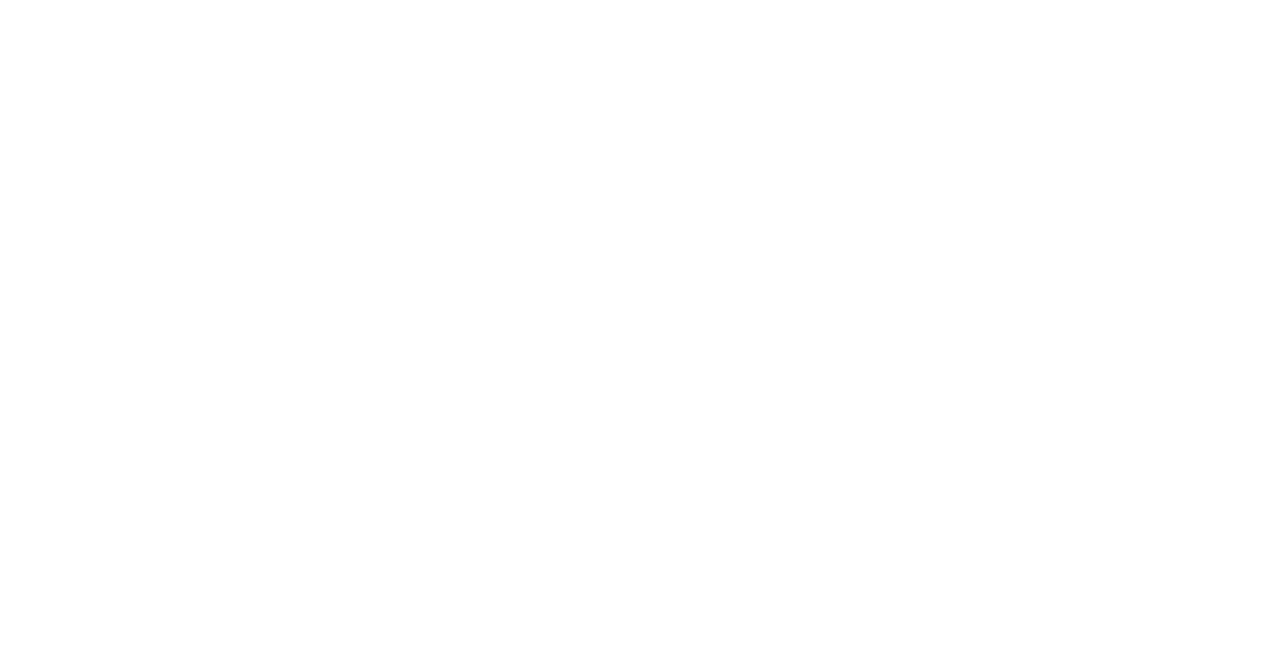
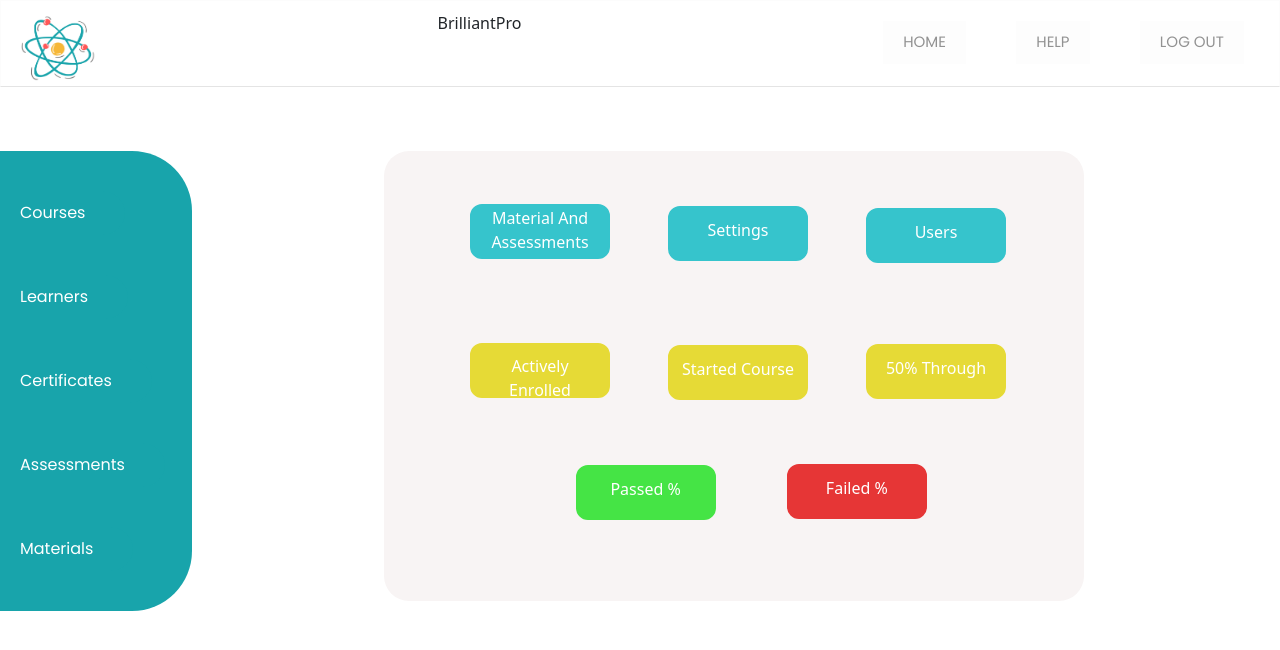
Before and after one commit to aleezeh611/BrilliantPro-LMS-MERN-Stack, a React (Create React App) app: page /ViewDetails in a window 1280 px wide. Before the commit this address had no page. Shown: the top 650 px of the page. Built offline with nearby package versions, Linux system fonts and the light colour scheme.

Commit message:
ViewCourseDetails Page added

```diff
--- a/src/components/StartPage.js
+++ b/src/components/StartPage.js
@@ -4,7 +4,6 @@
 import styles from '../stylesheets/startpage.module.scss';
 import '../stylesheets/fontstyles.scss';
 import logo from './graphics/logo.png';
-import ViewCourses from './ViewCourses';
 
 function StartPage() {
   return (
@@ -14,7 +13,7 @@
         <div><img src = {logo} width = "220px" height= "200px"/></div>
         <br/>
         <heading2>Are you an</heading2><br/>
-        <button className={styles.startbtn} onClick = {ViewCourses}><a href='/ViewCourses'>Administrator</a></button><br/>
+        <button className={styles.startbtn}><a href ="/ViewCourses" >Administrator</a></button><br/><br/>
         <heading2>Or a</heading2><br/>
         <button className={styles.startbtn}>Learner</button>
         </div>
--- a/src/components/ViewCourses.js
+++ b/src/components/ViewCourses.js
@@ -36,9 +36,7 @@
                   <Col xs="3">{item.CourseID}</Col>
                 <Col xs="6">{item.CourseName}</Col>
                 <Col>
-                <div className={styles.btnprimary} >
-                  <a href="#" class="Button">View Course</a>
-                  </div>
+                <button className={styles.btnprimary}><a href ="/ViewDetails" >View Details</a></button>
                 </Col>
               </Row>
               </div>
--- /dev/null
+++ b/src/components/ViewDetails.js
@@ -0,0 +1,30 @@
+import React, {useEffect, useState} from 'react';
+import styles from '../stylesheets/startpage.module.scss'
+import axios from 'axios';
+import '../stylesheets/fontstyles.scss';
+import MenuBar from './menubar';
+import Navigation from './Navigation';
+
+function ViewDetails() {
+  return (
+    <div>
+      <Navigation/>
+      <MenuBar/>
+      <div className={styles.outterbox}>
+          <div className={styles.innertabbox1}>
+            Material And Assessments
+          </div>
+          <div className={styles.innertabbox2}>Settings</div>
+          <div className={styles.innertabbox3}>Users</div>
+          <div className={styles.displaybox1}>Actively Enrolled</div>
+          <div className={styles.displaybox2}>Started Course</div>
+          <div className={styles.displaybox3}>50% Through</div>
+          <div className={styles.displaybox4}>Passed %</div>
+          <div className={styles.displaybox5}>Failed %</div>
+
+
+      </div>
+    </div>
+  );
+}
+export default ViewDetails;
--- a/src/index.js
+++ b/src/index.js
@@ -6,6 +6,7 @@
 import StartPage from './components/StartPage';
 import {BrowserRouter as Router, Routes, Route } from 'react-router-dom';
 import ViewCourses from './components/ViewCourses';
+import ViewDetails from './components/ViewDetails';
 
 
 function Greeting(props) {
@@ -13,6 +14,7 @@
     <Routes>
       <Route path='/' element={<StartPage/>} />
       <Route path='/ViewCourses' element={<ViewCourses/>} />
+      <Route path='/ViewDetails' element={<ViewDetails/>}/>
     </Routes>
   </Router>;
 }
--- a/src/stylesheets/startpage.module.scss
+++ b/src/stylesheets/startpage.module.scss
@@ -130,9 +130,9 @@
     background-color: #5eb5b9;
 }
 
-// .card {
-//     margin-top: 40%;
-// }
+//=================================================================================================
+//                                      View Course Buttons
+//=================================================================================================
 
 .btnprimary {
     border-color: #18A4AB;
@@ -161,3 +161,176 @@
     background-color: #F6B737;
     color: white;
 }
+
+//=================================================================================================
+//                                      Course Details
+//=================================================================================================
+
+.outterbox{
+    border-radius: 25px;
+    padding: 20px;
+    width: 700px;
+    height: 450px;
+    margin-left: 30%;
+    margin-top: 5%;
+    background-color: #f8f4f4;
+}
+
+.innertabbox1{
+    border-radius: 12px;
+    border: 2px solid #36c4cc;
+    text-align: center;
+    width: 140px;
+    height: 55px;
+    margin-left: 10%;
+    margin-top: 5%;
+    background-color: #36c4cc;
+    color: rgb(255, 255, 255);
+}
+
+.innertabbox1:hover{
+    box-shadow: 3px 3px 5px #484848;
+	transform: translateY(-3px);
+	transition: all 0.3s ease 0s;
+    border-radius: 12px;
+}
+
+.innertabbox2{
+    border-radius: 12px;
+    border: 2px solid #36c4cc;
+    text-align: center;
+    width: 140px;
+    height: 55px;
+    padding: 10px;
+    margin-left: 40%;
+    margin-top: -8%;
+    background-color: #36c4cc;
+    color: rgb(255, 255, 255);
+}
+
+.innertabbox2:hover{
+    box-shadow: 3px 3px 5px #484848;
+	transform: translateY(-3px);
+	transition: all 0.3s ease 0s;
+    border-radius: 12px;
+}
+
+.innertabbox3{
+    border-radius: 12px;
+    border: 2px solid #36c4cc;
+    text-align: center;
+    width: 140px;
+    height: 55px;
+    padding: 10px;
+    margin-left: 70%;
+    margin-top: -8%;
+    background-color: #36c4cc;
+    color: rgb(255, 255, 255);
+}
+
+.innertabbox3:hover{
+    box-shadow: 3px 3px 5px #484848;
+	transform: translateY(-3px);
+	transition: all 0.3s ease 0s;
+    border-radius: 12px;
+}
+
+.displaybox1{
+    border-radius: 12px;
+    border: 2px solid #e6da36;
+    text-align: center;
+    width: 140px;
+    height: 55px;
+    padding: 9px;
+    margin-left: 10%;
+    margin-top: 12%;
+    background-color: #e6da36;
+    color: rgb(255, 255, 255);
+}
+
+.displaybox1:hover{
+    box-shadow: 3px 3px 5px #484848;
+	transform: translateY(-3px);
+	transition: all 0.3s ease 0s;
+    border-radius: 12px;
+}
+
+.displaybox2{
+    border-radius: 12px;
+    border: 2px solid #e6da36;
+    text-align: center;
+    width: 140px;
+    height: 55px;
+    padding: 10px;
+    margin-left: 40%;
+    margin-top: -8%;
+    background-color: #e6da36;
+    color: rgb(255, 255, 255);
+}
+
+.displaybox2:hover{
+    box-shadow: 3px 3px 5px #484848;
+	transform: translateY(-3px);
+	transition: all 0.3s ease 0s;
+    border-radius: 12px;
+}
+
+.displaybox3{
+    border-radius: 12px;
+    border: 2px solid #e6da36;
+    text-align: center;
+    width: 140px;
+    height: 55px;
+    padding: 10px;
+    margin-left: 70%;
+    margin-top: -8.5%;
+    background-color: #e6da36;
+    color: rgb(255, 255, 255);
+}
+
+.displaybox3:hover{
+    box-shadow: 3px 3px 5px #484848;
+	transform: translateY(-3px);
+	transition: all 0.3s ease 0s;
+    border-radius: 12px;
+}
+
+.displaybox4{
+    border-radius: 12px;
+    border: 2px solid #45e445;
+    text-align: center;
+    width: 140px;
+    height: 55px;
+    padding: 10px;
+    margin-left: 26%;
+    margin-top: 10%;
+    background-color: #45e445;
+    color: rgb(255, 255, 255);
+}
+
+.displaybox4:hover{
+    box-shadow: 3px 3px 5px #484848;
+	transform: translateY(-3px);
+	transition: all 0.3s ease 0s;
+    border-radius: 12px;
+}
+
+.displaybox5{
+    border-radius: 12px;
+    border: 2px solid #e63636;
+    text-align: center;
+    width: 140px;
+    height: 55px;
+    padding: 10px;
+    margin-left: 58%;
+    margin-top: -8.5%;
+    background-color: #e63636;
+    color: rgb(255, 255, 255);
+}
+
+.displaybox5:hover{
+    box-shadow: 3px 3px 5px #484848;
+	transform: translateY(-3px);
+	transition: all 0.3s ease 0s;
+    border-radius: 12px;
+}
```
